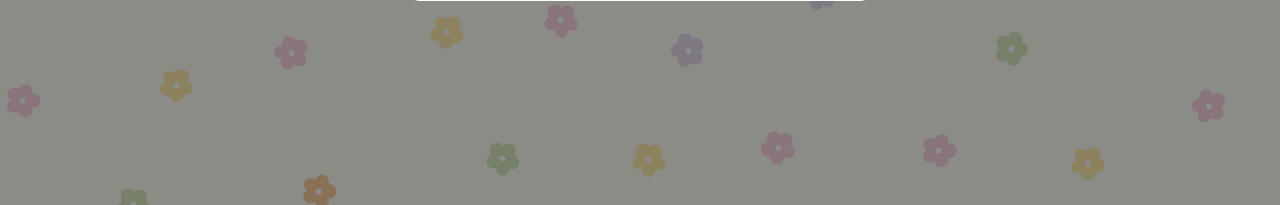
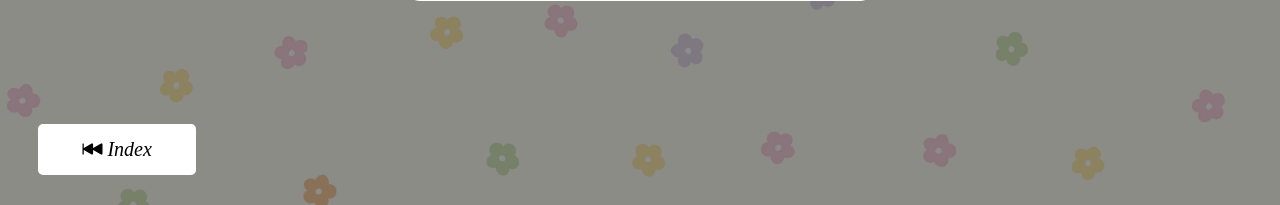
Before and after one commit to ParimaSA/ku-polls, a Django app: page /accounts/login/ in a window 1280 px wide. Shown: the part 595-800 px from the top of the page. Run offline with Django 4.2, Linux system fonts and the light colour scheme.

Commit message:
Add button in login page to return to index page

```diff
--- a/polls/static/registration/login.css
+++ b/polls/static/registration/login.css
@@ -64,3 +64,23 @@ body {
 .btn:hover {
     background-color: #0073cf;
 }
+
+.index_page_btn {
+    font-size: 20px;
+    color: black;
+    padding: 10px 40px;
+    background-color: white;
+    border: 4px solid white;
+    border-radius: 5px;
+    text-decoration: none;
+    text-align: center;
+    position: fixed;
+    bottom: 30px;
+    left: 3%;
+}
+
+.index_page_btn:hover {
+    color: white;
+    background-color: red;
+    opacity: 0.4;
+}
--- a/templates/registration/login.html
+++ b/templates/registration/login.html
@@ -4,6 +4,7 @@
     <title>Login</title>
     {% load static %}
     <link rel="stylesheet" href="{% static 'registration/login.css' %}">
+    <link rel="stylesheet" href="https://cdn.jsdelivr.net/npm/bootstrap-icons/font/bootstrap-icons.css">
 </head>
 <body>
     <div class="login-container">
@@ -19,5 +20,6 @@
             </form>
         </div>
     </div>
+    <a href="{% url 'polls:index' %}" class="index_page_btn"><i class="bi bi-skip-backward-fill"> Index</i></a>
 </body>
 </html>
```
